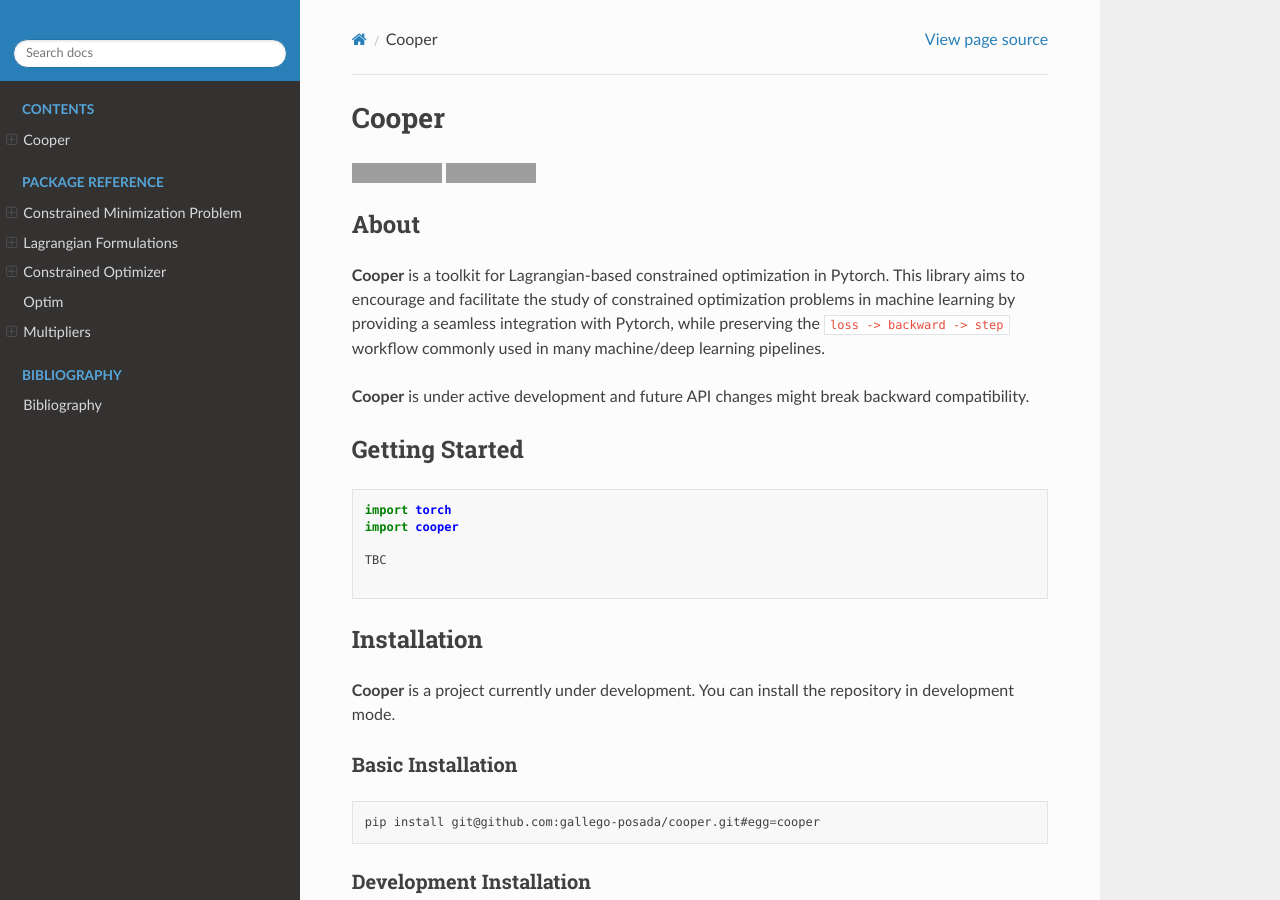
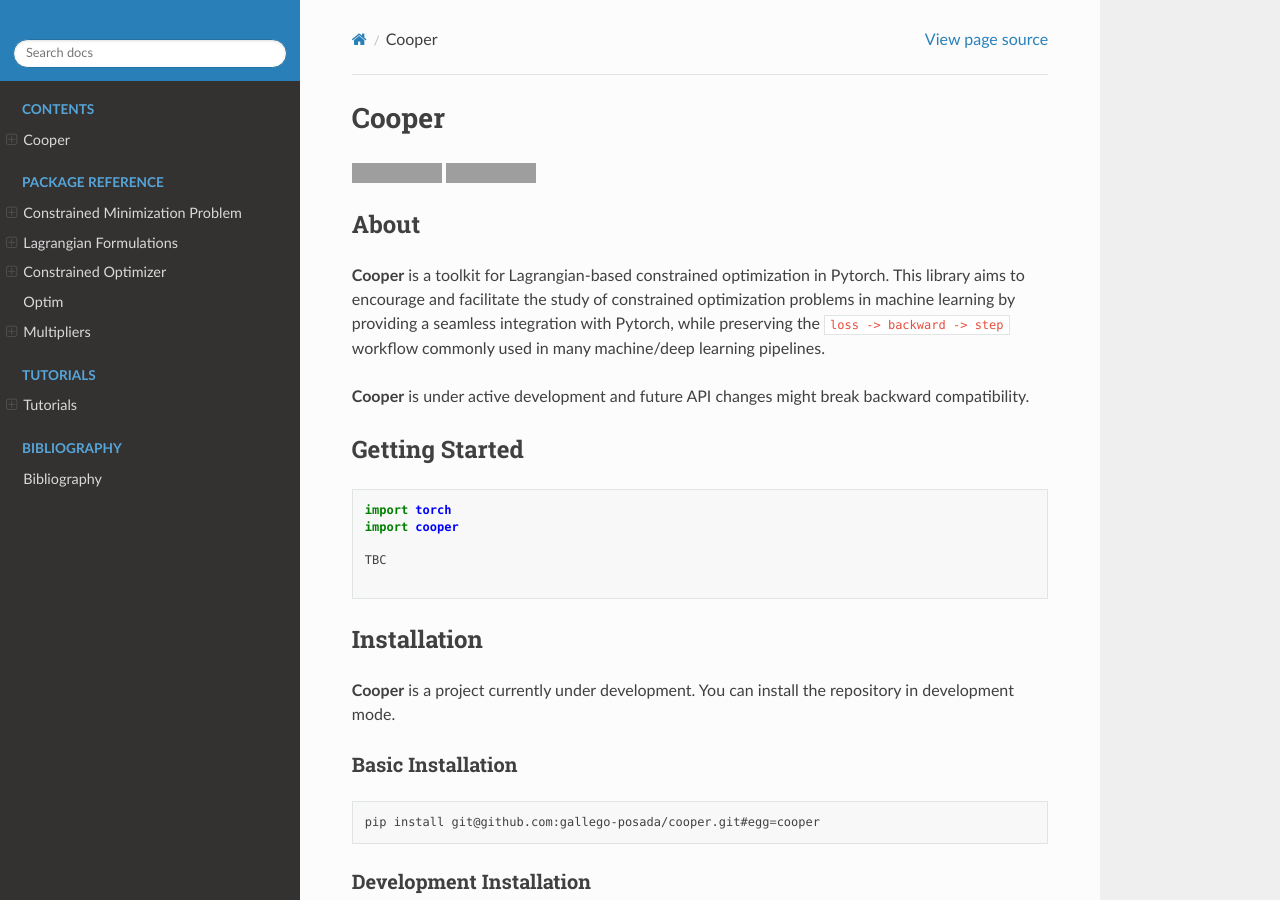
Before and after one commit to cooper-org/cooper, a Sphinx documentation site: the page built from docs/source/index.rst, in a window 1280 px wide and 900 px high. Built offline with Sphinx 7.4.7 and the Read the Docs theme 2.0.0, drawn with Linux system fonts in a browser that asks for light colours; grey boxes are pictures that could not be loaded.

Commit message:
Tutorials section on toctree

```diff
--- a/docs/source/index.rst
+++ b/docs/source/index.rst
@@ -24,6 +24,13 @@
 .. toctree::
     :maxdepth: 2
     :hidden:
+    :caption: Tutorials
+
+    tutorials
+
+.. toctree::
+    :maxdepth: 2
+    :hidden:
     :caption: Bibliography
 
     bibliography
```
Also changed, not shown: docs/source/tutorials.rst (added, +9 -0 lines).
